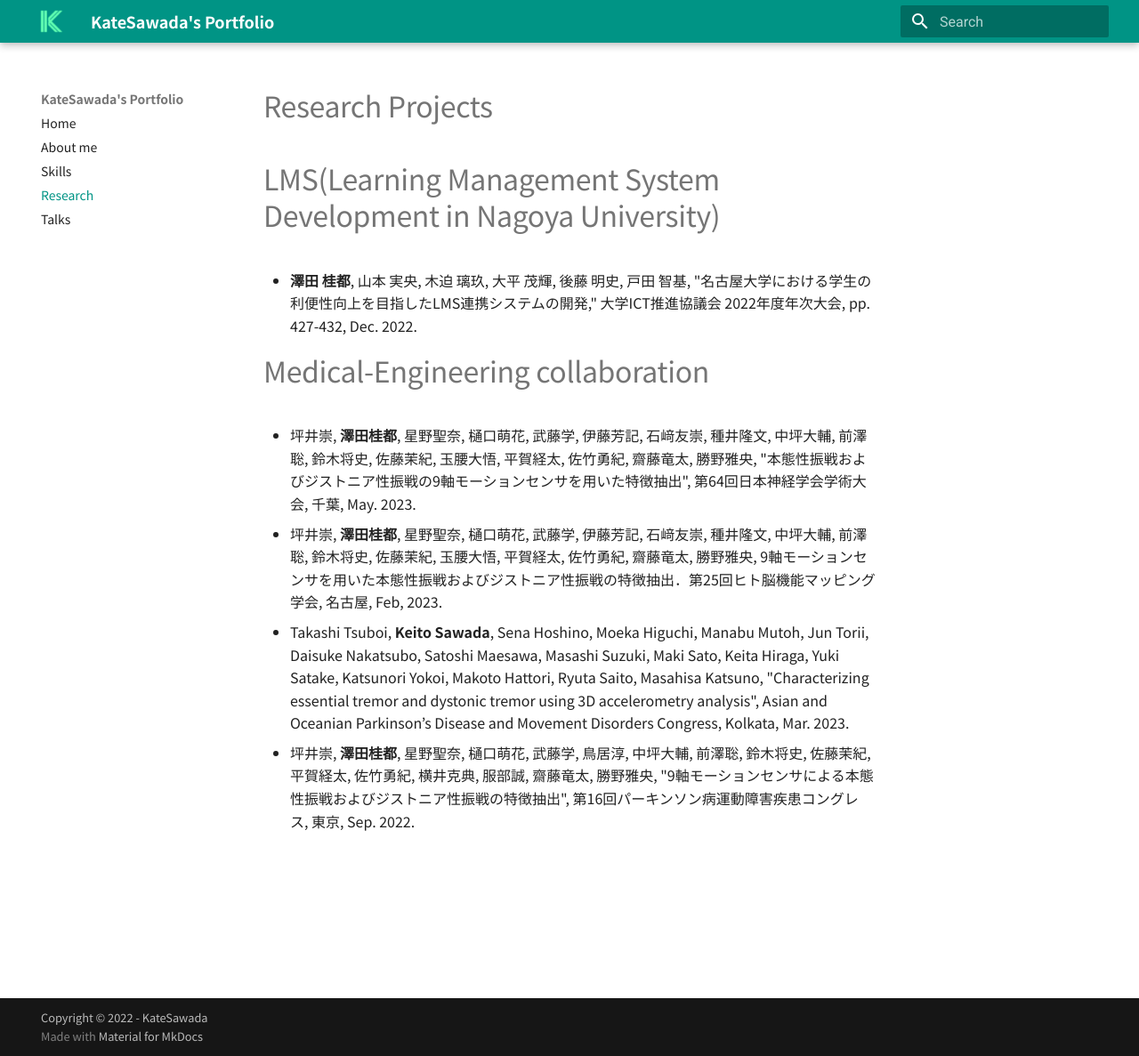
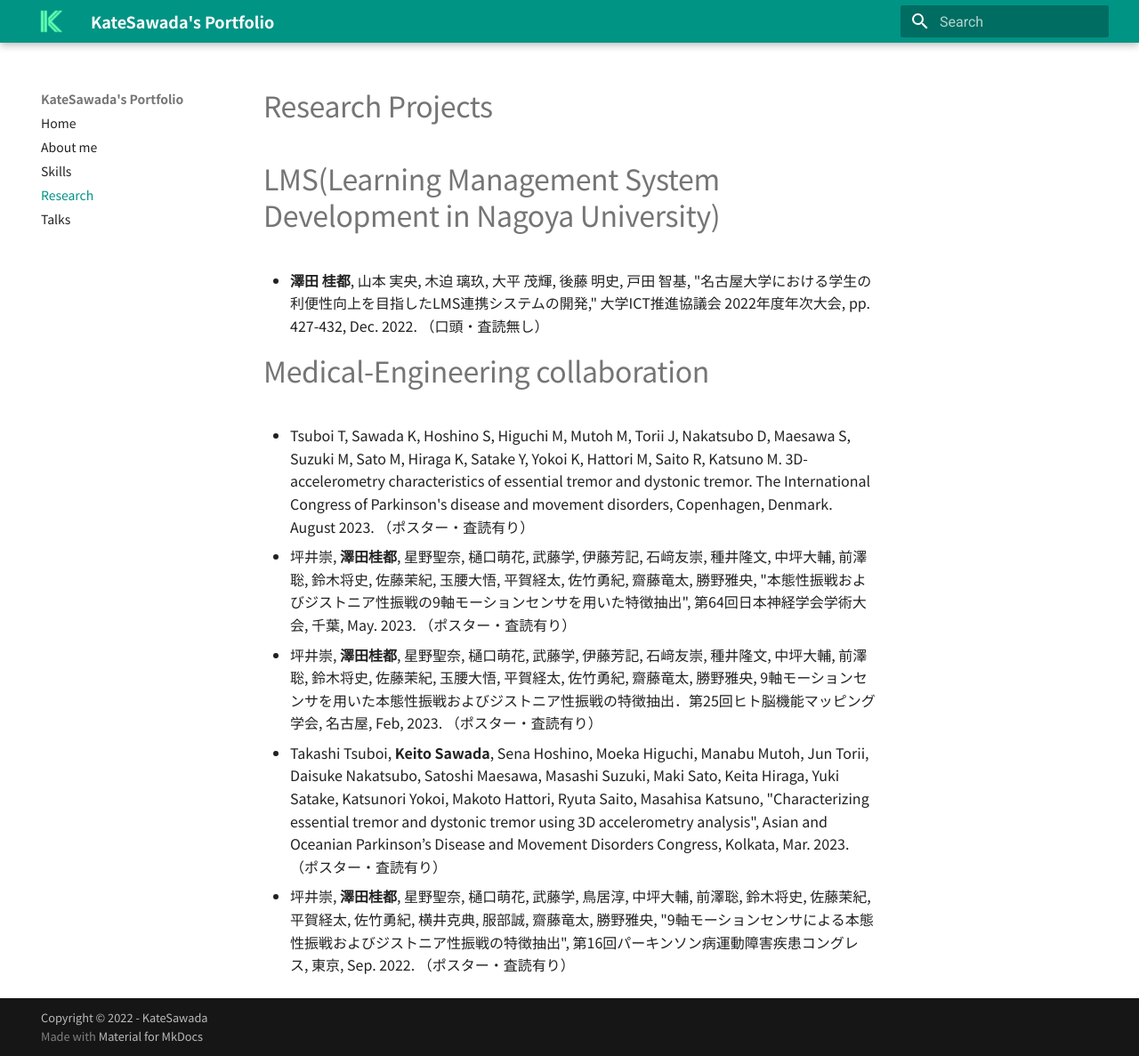
Before and after one commit to KateSawada/KateSawada.github.io, an MkDocs documentation site: the page built from docs/research.md, in a window 1280 px wide and 1187 px high. Shown: the whole window at 89% size. Built offline with MkDocs 1.6.1 and Material for MkDocs 9.7.7, drawn with Linux system fonts in a browser that asks for light colours; nearby versions of some CDN libraries.

Commit message:
update research.md

```diff
--- a/docs/research.md
+++ b/docs/research.md
@@ -5,10 +5,11 @@
 # Research Projects
 
 # LMS(Learning Management System Development in Nagoya University)
-- **澤田 桂都**, 山本 実央, 木迫 璃玖, 大平 茂輝, 後藤 明史, 戸田 智基, "名古屋大学における学生の利便性向上を目指したLMS連携システムの開発," 大学ICT推進協議会 2022年度年次大会, pp. 427-432, Dec. 2022.
+- **澤田 桂都**, 山本 実央, 木迫 璃玖, 大平 茂輝, 後藤 明史, 戸田 智基, "名古屋大学における学生の利便性向上を目指したLMS連携システムの開発," 大学ICT推進協議会 2022年度年次大会, pp. 427-432, Dec. 2022. （口頭・査読無し）
 
 # Medical-Engineering collaboration
-- 坪井崇, **澤田桂都**, 星野聖奈, 樋口萌花, 武藤学, 伊藤芳記, 石﨑友崇, 種井隆文, 中坪大輔, 前澤聡, 鈴木将史, 佐藤茉紀, 玉腰大悟, 平賀経太, 佐竹勇紀, 齋藤竜太, 勝野雅央, "本態性振戦およびジストニア性振戦の9軸モーションセンサを用いた特徴抽出", 第64回日本神経学会学術大会, 千葉, May. 2023.
-- 坪井崇, **澤田桂都**, 星野聖奈, 樋口萌花, 武藤学, 伊藤芳記, 石﨑友崇, 種井隆文, 中坪大輔, 前澤聡, 鈴木将史, 佐藤茉紀, 玉腰大悟, 平賀経太, 佐竹勇紀, 齋藤竜太, 勝野雅央, 9軸モーションセンサを用いた本態性振戦およびジストニア性振戦の特徴抽出．第25回ヒト脳機能マッピング学会, 名古屋, Feb, 2023.
-- Takashi Tsuboi, **Keito Sawada**, Sena Hoshino, Moeka Higuchi, Manabu Mutoh, Jun Torii, Daisuke Nakatsubo, Satoshi Maesawa, Masashi Suzuki, Maki Sato, Keita Hiraga, Yuki Satake, Katsunori Yokoi, Makoto Hattori, Ryuta Saito, Masahisa Katsuno, "Characterizing essential tremor and dystonic tremor using 3D accelerometry analysis", Asian and Oceanian Parkinson’s Disease and Movement Disorders Congress, Kolkata, Mar. 2023.
-- 坪井崇, **澤田桂都**, 星野聖奈, 樋口萌花, 武藤学, 鳥居淳, 中坪大輔, 前澤聡, 鈴木将史, 佐藤茉紀, 平賀経太, 佐竹勇紀, 横井克典, 服部誠, 齋藤竜太, 勝野雅央, "9軸モーションセンサによる本態性振戦およびジストニア性振戦の特徴抽出", 第16回パーキンソン病運動障害疾患コングレス, 東京, Sep. 2022.
+- Tsuboi T, Sawada K, Hoshino S, Higuchi M, Mutoh M, Torii J, Nakatsubo D, Maesawa S, Suzuki M, Sato M, Hiraga K, Satake Y, Yokoi K, Hattori M, Saito R, Katsuno M. 3D-accelerometry characteristics of essential tremor and dystonic tremor.  The International Congress of Parkinson's disease and movement disorders, Copenhagen, Denmark. August 2023. （ポスター・査読有り）
+- 坪井崇, **澤田桂都**, 星野聖奈, 樋口萌花, 武藤学, 伊藤芳記, 石﨑友崇, 種井隆文, 中坪大輔, 前澤聡, 鈴木将史, 佐藤茉紀, 玉腰大悟, 平賀経太, 佐竹勇紀, 齋藤竜太, 勝野雅央, "本態性振戦およびジストニア性振戦の9軸モーションセンサを用いた特徴抽出", 第64回日本神経学会学術大会, 千葉, May. 2023. （ポスター・査読有り）
+- 坪井崇, **澤田桂都**, 星野聖奈, 樋口萌花, 武藤学, 伊藤芳記, 石﨑友崇, 種井隆文, 中坪大輔, 前澤聡, 鈴木将史, 佐藤茉紀, 玉腰大悟, 平賀経太, 佐竹勇紀, 齋藤竜太, 勝野雅央, 9軸モーションセンサを用いた本態性振戦およびジストニア性振戦の特徴抽出．第25回ヒト脳機能マッピング学会, 名古屋, Feb, 2023. （ポスター・査読有り）
+- Takashi Tsuboi, **Keito Sawada**, Sena Hoshino, Moeka Higuchi, Manabu Mutoh, Jun Torii, Daisuke Nakatsubo, Satoshi Maesawa, Masashi Suzuki, Maki Sato, Keita Hiraga, Yuki Satake, Katsunori Yokoi, Makoto Hattori, Ryuta Saito, Masahisa Katsuno, "Characterizing essential tremor and dystonic tremor using 3D accelerometry analysis", Asian and Oceanian Parkinson’s Disease and Movement Disorders Congress, Kolkata, Mar. 2023. （ポスター・査読有り）
+- 坪井崇, **澤田桂都**, 星野聖奈, 樋口萌花, 武藤学, 鳥居淳, 中坪大輔, 前澤聡, 鈴木将史, 佐藤茉紀, 平賀経太, 佐竹勇紀, 横井克典, 服部誠, 齋藤竜太, 勝野雅央, "9軸モーションセンサによる本態性振戦およびジストニア性振戦の特徴抽出", 第16回パーキンソン病運動障害疾患コングレス, 東京, Sep. 2022. （ポスター・査読有り）
```
